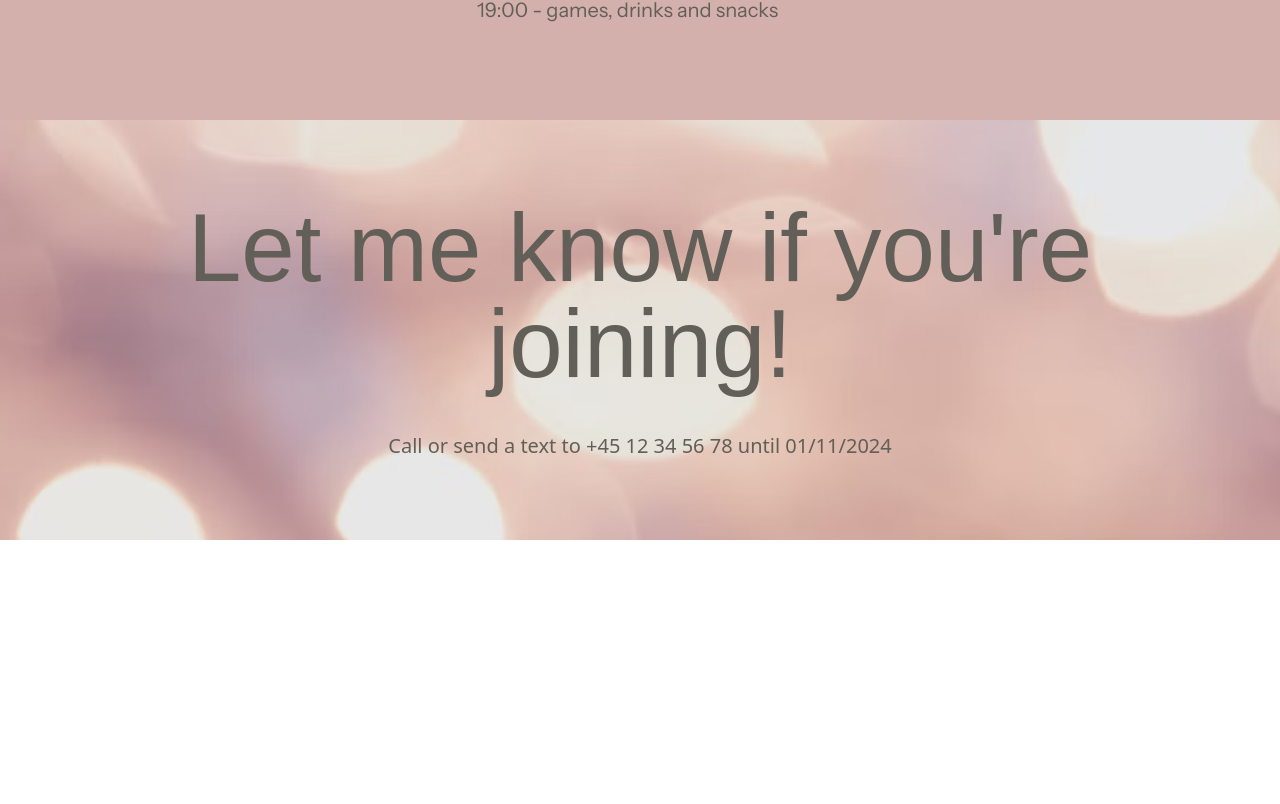
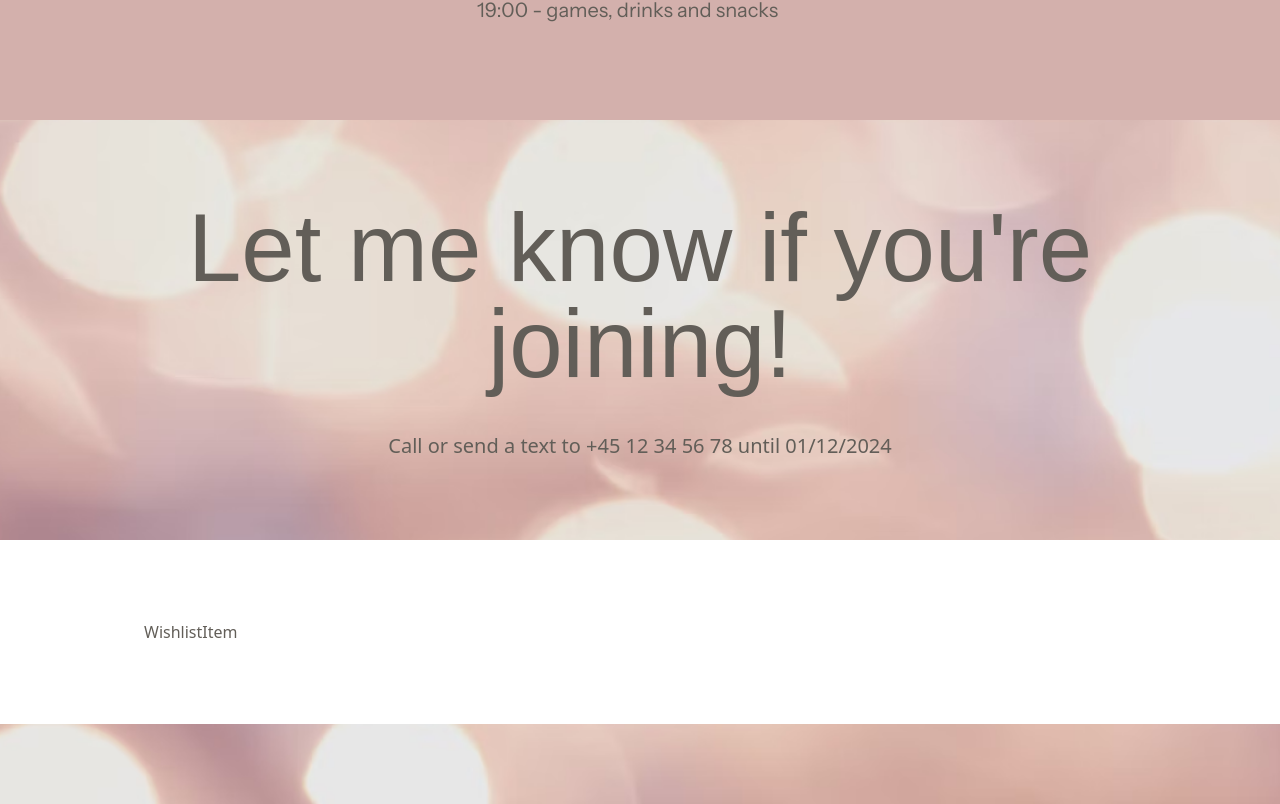
Before and after one commit to mn46/birthday-invitation, a Next.js app: page / in a window 1280 px wide. Shown: the part 1948-2752 px from the top of the page. Before the commit the page ends 2488 px from the top, so only its background shows below. Built offline with nearby package versions, Linux system fonts and the light colour scheme; no server answers; the database is empty; a web font is replaced by a local one.

Commit message:
Fetch data from supabase table

```diff
--- /dev/null
+++ b/app/(components)/WishlistItem.jsx
@@ -0,0 +1,5 @@
+const WishlistItem = () => {
+  return <div>WishlistItem</div>;
+};
+
+export default WishlistItem;
--- a/app/page.jsx
+++ b/app/page.jsx
@@ -1,13 +1,20 @@
 import Counter from "./(components)/Counter";
 import DetailedInfoItem from "./(components)/DetailedInfoItem";
 import Navigation from "./(components)/Navigation";
+import WishlistItem from "./(components)/WishlistItem";
+import { supabase } from "@/utils/supabase";
 
-const Home = () => {
+const Home = async () => {
   const details = [
     { title: "Day & Time", content: "16/11/2024 16:00" },
     { title: "Address", content: "24 Sunflower st., 1234 Flowertown" },
     { title: "Dresscode", content: "Casual and comfy" },
   ];
+
+  const { data: wishlistData, error } = await supabase
+    .from("wishlist")
+    .select();
+  console.log("wishlistData", wishlistData);
 
   return (
     <div className="main-content bg-center bg-cover bg-no-repeat">
@@ -65,11 +72,15 @@ const Home = () => {
         <section id="contact" className="py-20 px-36">
           <h2 className="text-center mb-10">Let me know if you're joining!</h2>
           <p className="text-center">
-            Call or send a text to +45 12 34 56 78 until 01/11/2024
+            Call or send a text to +45 12 34 56 78 until 01/12/2024
           </p>
         </section>
+
+        <section id="wishlist" className="bg-white py-20 px-36">
+          <WishlistItem />
+        </section>
       </main>
-      <footer className="row-start-3 flex gap-6 flex-wrap items-center justify-center"></footer>
+      <footer className="h-20"></footer>
     </div>
   );
 };
```
Also changed, not shown: utils/supabase.js (renamed from api.js).
